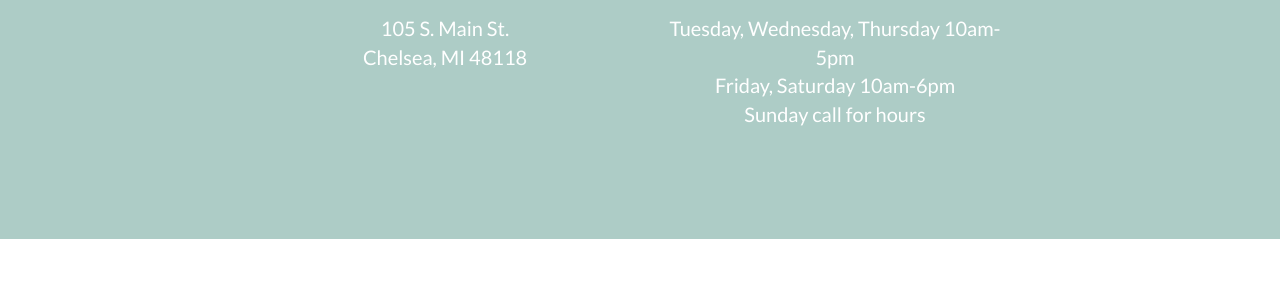
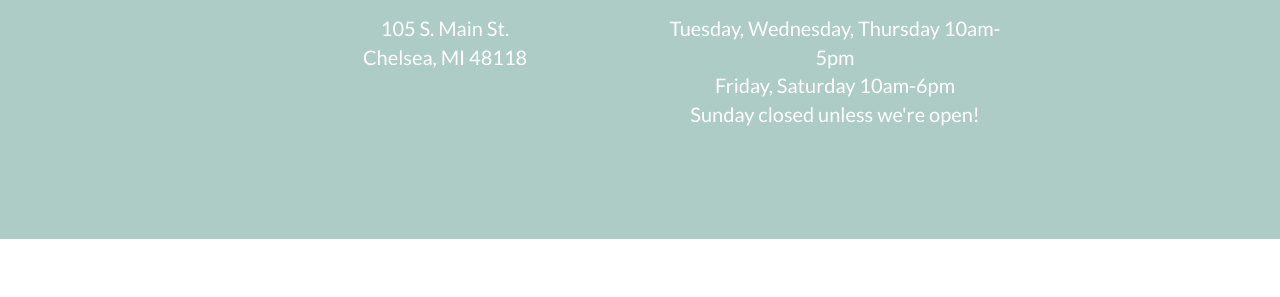
Before and after one commit to matttrenary/chelsea_outfitters, a Jekyll site: the page built from _posts/2023-02-27-project-1.markdown, in a window 1280 px wide and 900 px high, scrolled down 656 px. Shown: the part 158-455 px from the top of the window. Built offline with Jekyll 4.4.1, drawn with Linux system fonts in a browser that asks for light colours.

Commit message:
Hours take two

```diff
--- a/_includes/header.html
+++ b/_includes/header.html
@@ -22,7 +22,7 @@
         <h3>Hours</h3>
         <p>Tuesday, Wednesday, Thursday 10am-5pm<br>
         Friday, Saturday 10am-6pm<br>
-        Sunday call for hours</p>
+        Sunday closed unless we're open!</p>
       </div>
     </div>
   </div>
```
